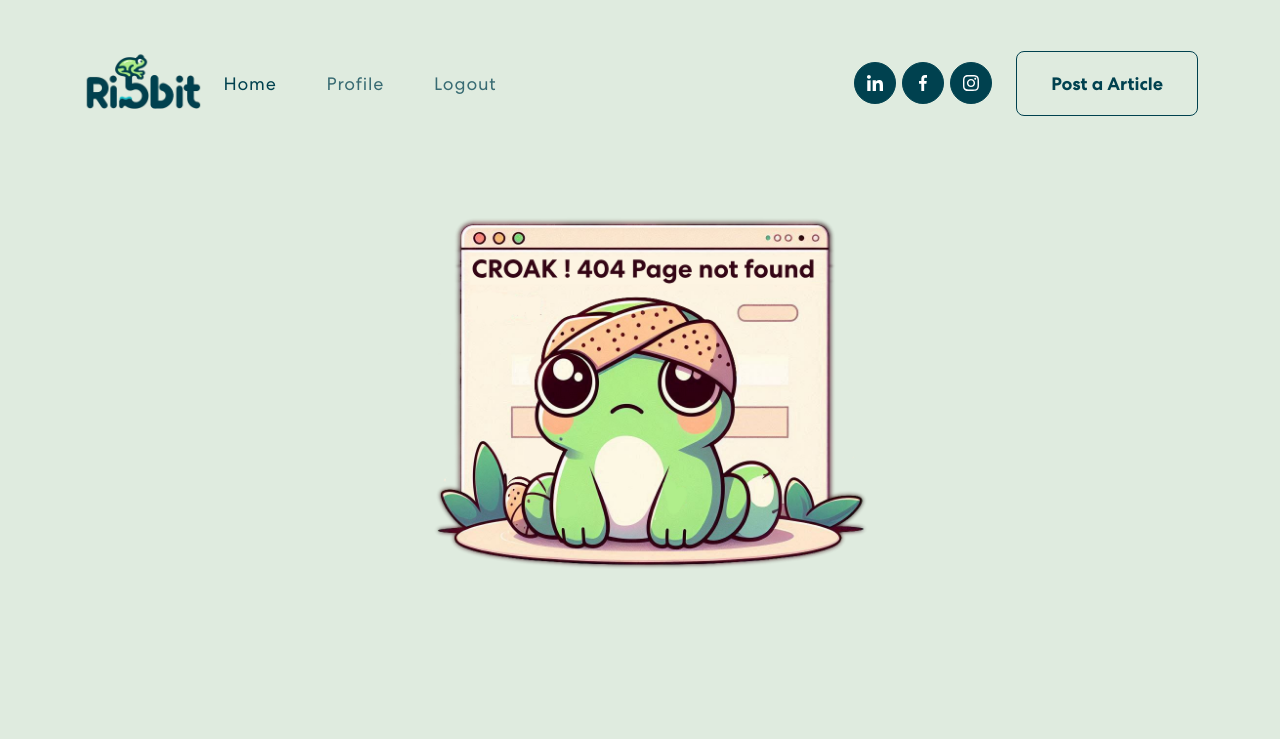
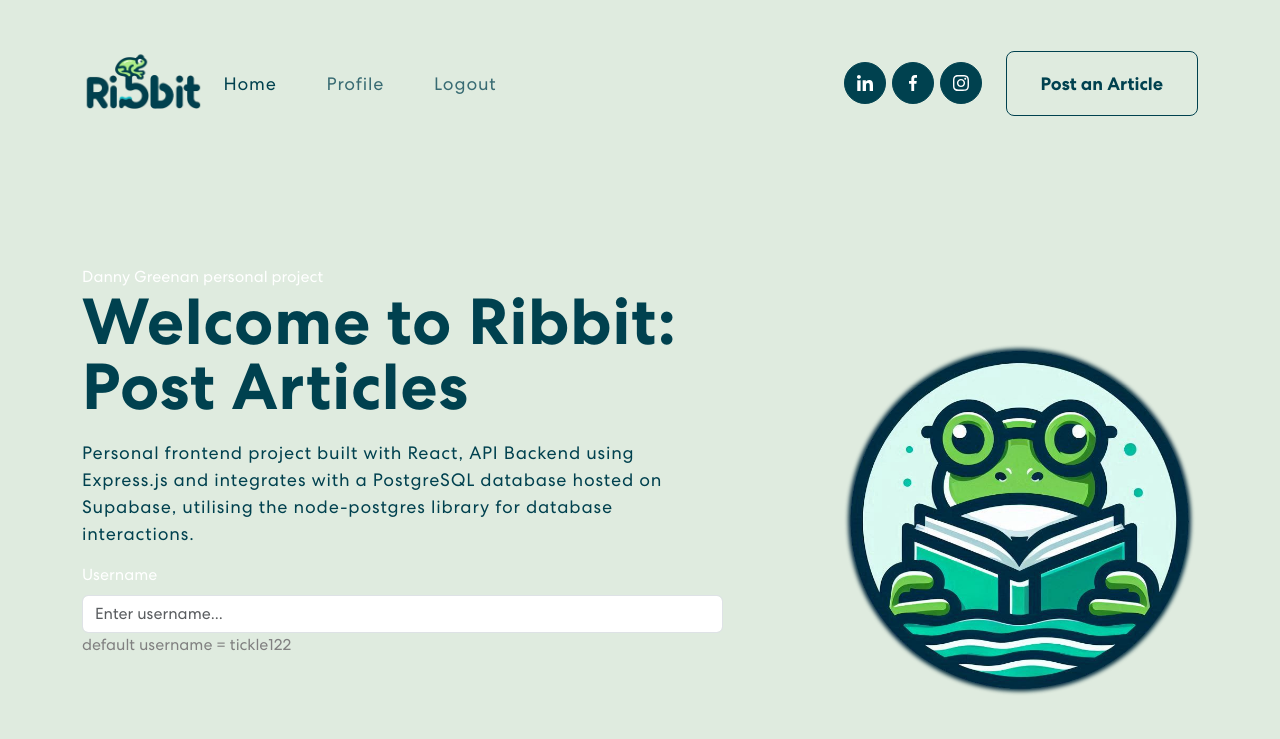
Before and after one commit to DannyGreenan/Ribbit-frontend-project, a React (Vite) app: page / in a window 1280 px wide. Shown: the top 739 px of the page. Built offline with nearby package versions, Linux system fonts and the light colour scheme.

Commit message:
Tweaks and fixes

```diff
--- a/package.json
+++ b/package.json
@@ -15,6 +15,7 @@
     "bootstrap": "^5.3.3",
     "react": "^18.3.1",
     "react-bootstrap": "^2.10.4",
+    "react-bootstrap-icons": "^1.11.4",
     "react-dom": "^18.3.1",
     "react-router-dom": "^6.26.2"
   },
--- a/src/App.css
+++ b/src/App.css
@@ -252,6 +252,82 @@ nav.navbar .navbar-toggler[aria-expanded="true"] .navbar-toggler-icon {
   border-color: transparent;
 }
 
+.banner {
+  margin-top: 0;
+  padding: 260px 0 100px 0;
+  background-position: top center;
+  background-size: cover;
+  background-repeat: no-repeat;
+}
+.banner .tagline {
+  font-weight: 700;
+  letter-spacing: 0.8px;
+  padding: 8px 10px;
+  background: linear-gradient(
+    90.21deg,
+    rgba(170, 54, 124, 0.5) -5.91%,
+    rgba(74, 47, 189, 0.5) 111.58%
+  );
+  border: 1px solid rgba(255, 255, 255, 0.5);
+  font-size: 20px;
+  margin-bottom: 16px;
+  display: inline-block;
+}
+.banner h1 {
+  font-size: 65px;
+  font-weight: 700;
+  letter-spacing: 0.8px;
+  line-height: 1;
+  margin-bottom: 20px;
+  display: block;
+  color: #00414f;
+}
+.banner p {
+  color: #00414f;
+  font-size: 18px;
+  letter-spacing: 0.8px;
+  line-height: 1.5em;
+  width: 96%;
+}
+.banner button {
+  color: #fff;
+  background-color: #00414f;
+  font-weight: 700;
+  font-size: 20px;
+  margin-top: 60px;
+  letter-spacing: 0.8px;
+  display: flex;
+  align-items: center;
+}
+.banner button svg {
+  font-size: 25px;
+  margin-left: 10px;
+  transition: 0.3s ease-in-out;
+  line-height: 1;
+  border-color: #00414f;
+}
+.banner button:hover svg {
+  margin-left: 25px;
+  border-color: #00414f;
+}
+.banner img {
+  animation: updown 3s linear infinite;
+}
+@keyframes updown {
+  0% {
+    transform: translateY(-20px);
+  }
+  50% {
+    transform: translateY(20px);
+  }
+  100% {
+    transform: translateY(-20px);
+  }
+}
+.txt-rotate > .wrap {
+  border-right: 0.08em solid #666;
+}
+
 /* Home Css */
 .home {
   margin-top: 0;
@@ -265,10 +341,14 @@ nav.navbar .navbar-toggler[aria-expanded="true"] .navbar-toggler-icon {
   border: 1px solid #00414f;
 }
 
+.home .custom-button .custom-card:hover {
+  margin-left: 25px;
+}
+
 .home .custom-card .custom-button:hover {
-  background-color: #afeb87;
-  border: 1px solid #00414f;
-  color: #00414f;
+  border: 1px solid #afeb87;
+  color: #ffffff;
+  margin-left: 25px;
 }
 
 .home .custom-card {
@@ -365,7 +445,18 @@ nav.navbar .navbar-toggler[aria-expanded="true"] .navbar-toggler-icon {
 .article-page .alert .date {
   float: right;
   background-color: #00414f00 !important;
-  color: #00414f !important;
+}
+
+.article-page .alert .comment-delete {
+  float: right;
+  background-color: #00414f00 !important;
+  color: rgb(0, 0, 0) !important;
+  border-color: #00414f00;
+  font-size: small;
+}
+
+.article-page .alert .comment-delete:hover {
+  color: rgb(255, 0, 0) !important;
 }
 /* Footer CSS */
 
--- a/src/App.jsx
+++ b/src/App.jsx
@@ -9,13 +9,21 @@ import Home from "./components/Home";
 import Footer from "./components/Footer";
 import ArticlePage from "./components/ArticlePage";
 import PageNotFound from "./components/Errors/PageNotFound";
-import TopicNotFound from "./components/Errors/TopicNotFound";
+import Login from "./components/Login";
 
 function App() {
   return (
     <>
       <Header />
       <Routes>
+        <Route
+          path="/"
+          element={
+            <>
+              <Login />
+            </>
+          }
+        />
         <Route path="/home" element={<Home />} />
         <Route path="/home/:topic" element={<Home />} />
         <Route path="/home/:topic/:article_id" element={<ArticlePage />} />
--- a/src/api.js
+++ b/src/api.js
@@ -4,8 +4,13 @@ const ncNews = axios.create({
   baseURL: "https://backend-project-g86q.onrender.com/api",
 });
 
+export const getUser = (username) => {
+  return ncNews.get(`/users/${username}`).then(({ data }) => {
+    return data.user;
+  });
+};
+
 export const getAllArticles = (topic, pageNum, sortByQuery, orderQuery) => {
-  const topicsList = ["coding", "football", "cooking", ""];
   return ncNews
     .get("/articles", {
       params: {
--- a/src/components/ArticlePage.jsx
+++ b/src/components/ArticlePage.jsx
@@ -19,10 +19,11 @@ import {
 } from "../api";
 import { useEffect, useState } from "react";
 import { Link } from "react-router-dom";
+import { Trash } from "react-bootstrap-icons";
 
 const ArticlePage = () => {
   const { article_id, topic } = useParams();
-  const [article, SetArticle] = useState({});
+  const [article, setArticle] = useState({});
   const [comments, setComments] = useState([]);
   const [isLoadingUp, setLoadingUp] = useState(false);
   const [isLoadingDown, setLoadingDown] = useState(false);
@@ -33,12 +34,12 @@ const ArticlePage = () => {
   const [_, setTrigger] = useState(false);
   const [noCommentInput, setNoCommentInput] = useState(false);
   const [CommentPosted, setCommentPosted] = useState(false);
-  const { username } = useContext(UserContext);
+  const { user } = useContext(UserContext);
 
   useEffect(() => {
     getArticleById(article_id)
       .then((article) => {
-        SetArticle(article);
+        setArticle(article);
         setVotes(article.votes);
       })
       .catch((err) => {
@@ -76,7 +77,7 @@ const ArticlePage = () => {
       setIsLoadingComment(false);
     } else {
       setNoCommentInput(false);
-      postComment(article_id, commentInput, username).then((res) => {
+      postComment(article_id, commentInput, user.username).then((res) => {
         setCommentInput("");
         setIsLoadingComment(false);
         setCommentPosted(true);
@@ -223,9 +224,7 @@ const ArticlePage = () => {
                       <Col sm={3}></Col>
                       <Col>
                         {" "}
-                        <h5 className="author">
-                          {comment.author} {comment.comment_id}
-                        </h5>
+                        <h5 className="author">{comment.author}</h5>
                         <span className="date">
                           {new Date(comment.created_at).toLocaleDateString(
                             "en-US",
@@ -259,14 +258,17 @@ const ArticlePage = () => {
                           }}>
                           {<img className="votes-img" src={downLogo}></img>}
                         </Button>
+                        {comment.author === user.username ? (
                           <Button
-                          className="date"
+                            className="comment-delete
+                          "
                             value={comment.comment_id}
                             onClick={(e) => {
                               onDeleteComment(e.currentTarget.value);
                             }}>
-                          Delete
+                            <Trash size={25} />
                           </Button>
+                        ) : null}
                       </Col>
                       <Col sm={3}></Col>
                     </Alert>
--- a/src/components/Errors/TopicNotFound.jsx
+++ /dev/null
@@ -1,23 +0,0 @@
-import errorTopicImg from "../../assets/img/topic-error.png";
-
-const TopicNotFound = () => {
-  return (
-    <div
-      style={{
-        display: "flex",
-        justifyContent: "center",
-        alignItems: "center",
-        height: "100vh",
-      }}>
-      <img
-        src={errorTopicImg}
-        style={{
-          height: "500px",
-          width: "500px",
-        }}
-      />
-    </div>
-  );
-};
-
-export default TopicNotFound;
--- a/src/components/Header.jsx
+++ b/src/components/Header.jsx
@@ -1,5 +1,7 @@
-import { useState, useEffect } from "react";
-import { Navbar, Nav, Container } from "react-bootstrap";
+import { useState, useEffect, useContext } from "react";
+import { Navbar, Nav, Container, Image, Row, Col } from "react-bootstrap";
+import { UserContext } from "../context/User";
+import { Link } from "react-router-dom";
 
 import logo from "../assets/img/text-logo.png";
 import navIcon1 from "../assets/img/nav-icon1.svg";
@@ -10,6 +12,7 @@ export const Header = () => {
   const [activeLink, setActiveLink] = useState("home");
 
   const [scrolled, setScrolled] = useState(false);
+  const { user, setUser } = useContext(UserContext);
 
   useEffect(() => {
     const onScroll = () => {
@@ -28,10 +31,14 @@ export const Header = () => {
     setActiveLink(value);
   };
 
+  const onLogout = () => {
+    setUser({});
+  };
+
   return (
     <Navbar expand="lg" className={scrolled ? "scrolled" : ""}>
       <Container>
-        <Navbar.Brand href="/home">
+        <Navbar.Brand as={Link} to="/home">
           <img src={logo} alt="logo"></img>
         </Navbar.Brand>
         <Navbar.Toggle aria-controls="basic-navbar-nav" />
@@ -39,30 +46,35 @@ export const Header = () => {
         <Navbar.Collapse id="basic-navbar-nav">
           <Nav className="me-auto">
             <Nav.Link
-              href="/home"
+              as={Link}
+              to="/home"
               className={
                 activeLink === "home" ? "active navbar-link" : "navbar-link"
               }
               onClick={() => onUpdateActiveLink("home")}>
               Home
             </Nav.Link>
+
             <Nav.Link
-              href="/profile"
+              as={Link}
+              to="/profile"
               className={
-                activeLink === "skills" ? "active navbar-link" : "navbar-link"
+                activeLink === "profile" ? "active navbar-link" : "navbar-link"
               }
-              onClick={() => onUpdateActiveLink("skills")}>
-              Profile
+              onClick={() => onUpdateActiveLink("profile")}>
+              {user.username ? user.username : "Profile"}
             </Nav.Link>
             <Nav.Link
-              href="/"
+              as={Link}
+              to="/"
               className={
-                activeLink === "projects" ? "active navbar-link" : "navbar-link"
+                activeLink === "logout" ? "active navbar-link" : "navbar-link"
               }
-              onClick={() => onUpdateActiveLink("projects")}>
+              onClick={() => onLogout()}>
               Logout
             </Nav.Link>
           </Nav>
+
           <span className="navbar-text">
             <div className="social-icon">
               <a href="#">
@@ -76,7 +88,7 @@ export const Header = () => {
               </a>
             </div>
             <button className="vvd" onClick={() => console.log("connect")}>
-              <span>Post a Article</span>
+              <span>Post an Article</span>
             </button>
           </span>
         </Navbar.Collapse>
--- a/src/components/Home.jsx
+++ b/src/components/Home.jsx
@@ -19,6 +19,7 @@ import {
   DropdownDivider,
 } from "react-bootstrap";
 import { Link } from "react-router-dom";
+import { ArrowRightCircle } from "react-bootstrap-icons";
 
 const Home = () => {
   const { topic } = useParams();
@@ -198,8 +199,13 @@ const Home = () => {
                           <Card.Text>{article.topic}</Card.Text>
                           <Button
                             className="custom-button"
-                            href={`/home/${article.topic}/${article.article_id}`}>
-                            More Details
+                            as={Link}
+                            to={`/home/${article.topic}/${article.article_id}`}>
+                            See Article{" "}
+                            <ArrowRightCircle
+                              size={25}
+                              className="card-button"
+                            />
                           </Button>
                         </Card.Body>
                       </Card>
--- /dev/null
+++ b/src/components/Login.jsx
@@ -0,0 +1,146 @@
+import { useState, useEffect, useContext } from "react";
+import { ArrowRightCircle } from "react-bootstrap-icons";
+import { Container, Row, Col, Form } from "react-bootstrap";
+import logo from "../assets/img/logo.png";
+import { getUser } from "../api";
+import { LoadingContext } from "../context/Loading";
+import { UserContext } from "../context/User";
+import { Link } from "react-router-dom";
+
+const Login = () => {
+  const [loopNum, setLoopNum] = useState(0);
+  const [isDeleting, setIsDeleting] = useState(false);
+  const toRotate = ["Post Articles", "Browse Topics", "Comment in Pools"];
+  const [text, setText] = useState("");
+  const [delta, setDelta] = useState(300 - Math.random() * 100);
+  const period = 2000;
+
+  const [input, setInput] = useState("");
+  const [usernameError, setUsernameError] = useState(false);
+  const { isLoading, setIsLoading } = useContext(LoadingContext);
+  const { user, setUser } = useContext(UserContext);
+
+  useEffect(() => {
+    let ticker = setInterval(() => {
+      tick();
+    }, delta);
+
+    return () => {
+      clearInterval(ticker);
+    };
+  }, [text]);
+
+  const tick = () => {
+    let i = loopNum % toRotate.length;
+    let fullText = toRotate[i];
+    let updatedText = isDeleting
+      ? fullText.substring(0, text.length - 1)
+      : fullText.substring(0, text.length + 1);
+
+    setText(updatedText);
+
+    if (isDeleting) {
+      setDelta((prevDelta) => prevDelta / 2);
+    }
+
+    if (!isDeleting && updatedText === fullText) {
+      setIsDeleting(true);
+      setDelta(period);
+    } else if (isDeleting && updatedText === "") {
+      setIsDeleting(false);
+      setLoopNum(loopNum + 1);
+      setDelta(500);
+    }
+  };
+
+  const handleSubmit = (e) => {
+    e.preventDefault();
+    setIsLoading(true);
+    setUser({});
+    getUser(input)
+      .then((user) => {
+        setUser(user);
+        setUsernameError(false);
+        setIsLoading(false);
+      })
+      .catch((err) => {
+        setUsernameError(true);
+
+        setIsLoading(false);
+      });
+  };
+
+  return (
+    <section className="banner" id="home">
+      <Container>
+        <Row className="align-items-center">
+          <Col xs={12} md={6} xl={7}>
+            <span className="taglin">Danny Greenan personal project</span>
+            <h1>
+              {`Welcome to Ribbit: `}
+              <span className="wrap">{text}</span>
+            </h1>
+            <p>
+              Personal frontend project built with React, API Backend using
+              Express.js and integrates with a PostgreSQL database hosted on
+              Supabase, utilising the node-postgres library for database
+              interactions.
+            </p>
+            <Form onSubmit={(e) => handleSubmit(e)}>
+              <Form.Group
+                className="mb-3"
+                controlId="exampleForm.ControlInput1">
+                <Form.Label>Username</Form.Label>
+                <Form.Control
+                  type="text"
+                  placeholder="Enter username..."
+                  required
+                  value={input}
+                  onChange={(e) => setInput(e.target.value)}
+                />
+                {user.username ? null : (
+                  <Form.Label style={{ color: "grey" }}>
+                    default username = tickle122
+                  </Form.Label>
+                )}
+                {usernameError ? (
+                  <Form.Label style={{ color: "red" }}>
+                    Username not Found
+                  </Form.Label>
+                ) : null}
+                {Object.keys(user).length === 0 ? null : (
+                  <Form.Label style={{ color: "green" }}>
+                    {`Logged in as ${user.username}`}
+                  </Form.Label>
+                )}
+              </Form.Group>
+              <Row>
+                <Col>
+                  <button type="submit">
+                    {isLoading ? "Logging In ..." : "Login "}{" "}
+                    <ArrowRightCircle size={25} />
+                  </button>
+                </Col>
+                <Col>
+                  <Link to="/home">
+                    <button
+                      type="button"
+                      disabled={user.username ? false : true}>
+                      Browse Topics
+                      <ArrowRightCircle size={25} />
+                    </button>
+                  </Link>
+                </Col>
+              </Row>
+            </Form>
+          </Col>
+          <Col xs={12} md={6} xl={5}>
+            <img src={logo} alt="Header Image" />
+          </Col>
+        </Row>
+      </Container>
+    </section>
+  );
+};
+
+export default Login;
--- a/src/context/User.jsx
+++ b/src/context/User.jsx
@@ -3,16 +3,16 @@ import { createContext, useState, useEffect } from "react";
 export const UserContext = createContext();
 
 export const UserProvider = ({ children }) => {
-  const [username, setUsername] = useState("tickle122");
+  const [user, setUser] = useState({});
 
-  useEffect(() => {
-    const storedUsername = localStorage.getItem("username");
-    if (storedUsername) {
-      setUsername(storedUsername);
-    }
-  }, []);
+  // useEffect(() => {
+  //   const storedUser = localStorage.getItem("user");
+  //   if (storedUser) {
+  //     setUser(storedUser);
+  //   }
+  // }, []);
   return (
-    <UserContext.Provider value={{ username, setUsername }}>
+    <UserContext.Provider value={{ user, setUser }}>
       {children}
     </UserContext.Provider>
   );
```
Also changed, not shown: 1 other file (tests, documents, lock files or other folders). Lines whose indentation alone changed are shown as unchanged.
